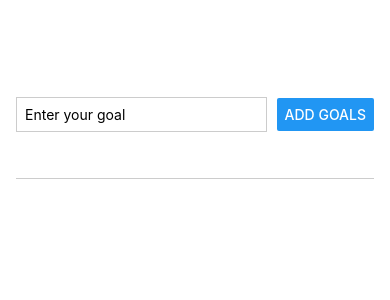
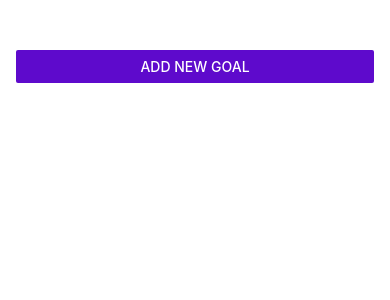
Before and after one commit to KurtGuardia/React-Native-Basic-, a React Native app: screen / in a window 390 px wide. Shown: the top 300 px of the page. Built offline with nearby package versions, Linux system fonts and the light colour scheme.

Commit message:
added modal

```diff
--- a/App.js
+++ b/App.js
@@ -1,10 +1,21 @@
 import { useState } from 'react'
-import { FlatList, StyleSheet, View } from 'react-native'
+import {
+  Button,
+  FlatList,
+  StyleSheet,
+  View,
+} from 'react-native'
 import GoalItem from './components/GoalItem'
 import GoalInput from './components/GoalInput'
 
 export default function App() {
   const [courseGoals, setCourseGoals] = useState([])
+  const [modalIsVisible, setModalIsVisible] =
+    useState(false)
+
+  function startAddGoalHandler() {
+    setModalIsVisible(true)
+  }
 
   function addGoalHandler(enteredGoalText) {
     setCourseGoals((currentGoals) => [
@@ -24,7 +35,17 @@ export default function App() {
 
   return (
     <View style={styles.appContainer}>
-      <GoalInput onAddGoal={addGoalHandler} />
+      <Button
+        title='Add New Goal'
+        color='#5e0acc'
+        onPress={startAddGoalHandler}
+      />
+      {modalIsVisible && (
+        <GoalInput
+          visible={modalIsVisible}
+          onAddGoal={addGoalHandler}
+        />
+      )}
       <View style={styles.goalsContainer}>
         <FlatList
           renderItem={(itemData) => (
--- a/components/GoalInput.js
+++ b/components/GoalInput.js
@@ -1,5 +1,6 @@
 import {
   Button,
+  Modal,
   StyleSheet,
   TextInput,
   View,
@@ -19,6 +20,7 @@ export default function GoalInput(props) {
   }
 
   return (
+    <Modal visible={props.visible} animationType='slide'>
       <View style={styles.inputContainer}>
         <TextInput
           style={styles.textInput}
@@ -26,16 +28,28 @@ export default function GoalInput(props) {
           onChangeText={goalInputHandler}
           value={enteredGoalText}
         />
-      <Button title='Add Goals' onPress={addGoalHandler} />
+        <View style={styles.buttonContainer}>
+          <Button
+            style={styles.button}
+            title='Add Goals'
+            onPress={addGoalHandler}
+          />
+          <Button
+            style={styles.button}
+            title='Cancel'
+            color='red'
+            onPress={props.onCancel}
+          />
         </View>
+      </View>
+    </Modal>
   )
 }
 
 const styles = StyleSheet.create({
   inputContainer: {
     flex: 1,
-    flexDirection: 'row',
-    justifyContent: 'space-between',
+    justifyContent: 'center',
     alignItems: 'center',
     marginBottom: 24,
     borderBottomWidth: 1,
@@ -44,9 +58,15 @@ const styles = StyleSheet.create({
   textInput: {
     borderWidth: 1,
     borderColor: '#ccc',
-    width: '70%',
-    marginRight: 8,
-    paddingLeft: 8,
+    width: '100%',
     padding: 8,
   },
+  buttonContainer: {
+    flexDirection: 'row',
+    marginTop: 16,
+  },
+  button: {
+    width: 100,
+    marginHorizontal: 8,
+  },
 })
--- a/components/GoalItem.js
+++ b/components/GoalItem.js
@@ -7,25 +7,36 @@ import {
 
 export default function GoalItem(props) {
   return (
-    <Pressable
-      onPress={props.onDelete.bind(this, props.id)}
-    >
-      <View style={styles.goalItem}>
+    <View style={styles.goalItem}>
+      <Pressable
+        android_ripple={{ color: '#210644' }}
+        style={({ pressed }) =>
+          pressed && styles.pressedItem
+        }
+        onPress={props.onDelete.bind(this, props.id)}
+      >
         <Text style={styles.goldText}>{props.text}</Text>
-      </View>
-    </Pressable>
+      </Pressable>
+    </View>
   )
 }
 
 const styles = StyleSheet.create({
   goalItem: {
     margin: 8,
-    padding: 8,
     borderRadius: 6,
     backgroundColor: '#5e0acc',
-    color: '#fff',
+  },
+  pressedItem: {
+    opacity: 0.5,
+    // backgroundColor: '#210644',
+    // borderRadius: 6,
+    // margin: 8,
+    // padding: 8,
+    // color: '#fff',
   },
   goldText: {
+    padding: 8,
     color: '#fff',
   },
 })
```
Lines whose indentation alone changed are shown as unchanged.
